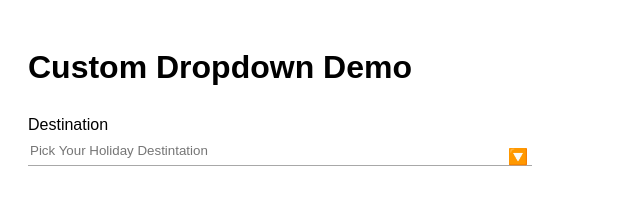
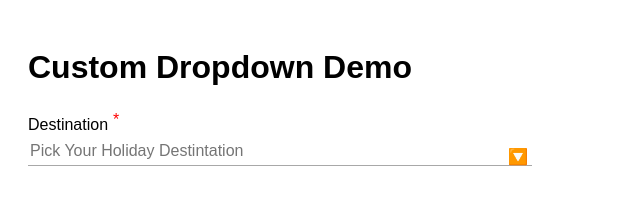
Before and after one commit to VJAI/angular-dropdown, an Angular app: page / in a window 1280 px wide. Shown: the top 216 px of the page, without its empty margins (0-640 px from the left). Built offline with nearby package versions, Linux system fonts and the light colour scheme.

Commit message:
Some improvements

```diff
--- a/src/app/app.component.html
+++ b/src/app/app.component.html
@@ -1,6 +1,11 @@
 <h1>Custom Dropdown Demo</h1>
 
-<custom-select label="Destination" placeholder="Pick Your Holiday Destintation">
+<custom-select
+        [required]="true"
+        label="Destination"
+        placeholder="Pick Your Holiday Destintation"
+        [(ngModel)]="selectedDestination"
+        #model="ngModel">
     <custom-select-option key="1" value="Paris"></custom-select-option>
     <custom-select-option key="2" value="Mauritius"></custom-select-option>
     <custom-select-option key="3" value="Singapore"></custom-select-option>
@@ -8,3 +13,8 @@
     <custom-select-option key="5" value="Goa"></custom-select-option>
     <custom-select-option key="6" value="Thailand"></custom-select-option>
 </custom-select>
+<div *ngIf="model.invalid && (model.dirty || model.touched)" style="color: red">
+    <div *ngIf="model.errors.required">
+        Destintation is required.
+    </div>
+</div>
--- a/src/app/app.component.ts
+++ b/src/app/app.component.ts
@@ -6,4 +6,6 @@ import { Component } from '@angular/core';
   styleUrls: ['./_app.scss']
 })
 export class AppComponent {
+
+  public selectedDestination: string;
 }
--- a/src/app/app.module.ts
+++ b/src/app/app.module.ts
@@ -1,5 +1,6 @@
 import { BrowserModule } from '@angular/platform-browser';
 import { NgModule } from '@angular/core';
+import { FormsModule } from '@angular/forms';
 import { OverlayModule } from '@angular/cdk/overlay';
 import { PortalModule } from '@angular/cdk/portal';
 
@@ -19,6 +20,7 @@ import { AppComponent } from './app.component';
   ],
   imports: [
     BrowserModule,
+    FormsModule,
     OverlayModule,
     PortalModule
   ],
--- a/src/app/custom-dropdown/_custom-select.scss
+++ b/src/app/custom-dropdown/_custom-select.scss
@@ -22,9 +22,16 @@
       padding-bottom: 2px;
       outline: 0;
       cursor: pointer;
+      font-size: inherit;
 
       &:focus {
         border-bottom: 2px solid #0079cc;
+      }
+
+      &:disabled {
+        cursor: default;
+        color: #93a1aa;
+        border-bottom: solid 1px #93a1aa;
       }
 
       &:disabled + .dropdown-arrow {
@@ -39,6 +46,14 @@
       bottom: 0;
       cursor: pointer;
     }
+
+    &.required label:after {
+      color: red;
+      content: "*";
+      position: relative;
+      left: 5px;
+      bottom: 5px;
+    }
   }
 }
 
--- a/src/app/custom-dropdown/custom-select.component.ts
+++ b/src/app/custom-dropdown/custom-select.component.ts
@@ -64,8 +64,6 @@ export class CustomSelectComponent implements AfterViewInit, ControlValueAccesso
 
   public onTouchedFn = () => {};
 
-  private initialized = false;
-
   private keyManager: ActiveDescendantKeyManager<CustomSelectOptionComponent>;
 
   constructor(private dropdownService: CustomDropdownService) {
@@ -74,7 +72,6 @@ export class CustomSelectComponent implements AfterViewInit, ControlValueAccesso
 
   public ngAfterViewInit() {
     setTimeout(() => {
-      this.initialized = true;
       this.selectedOption = this.options.toArray().find(option => option.key === this.selected);
       this.displayText = this.selectedOption ? this.selectedOption.value : '';
       this.keyManager = new ActiveDescendantKeyManager(this.options)
```
